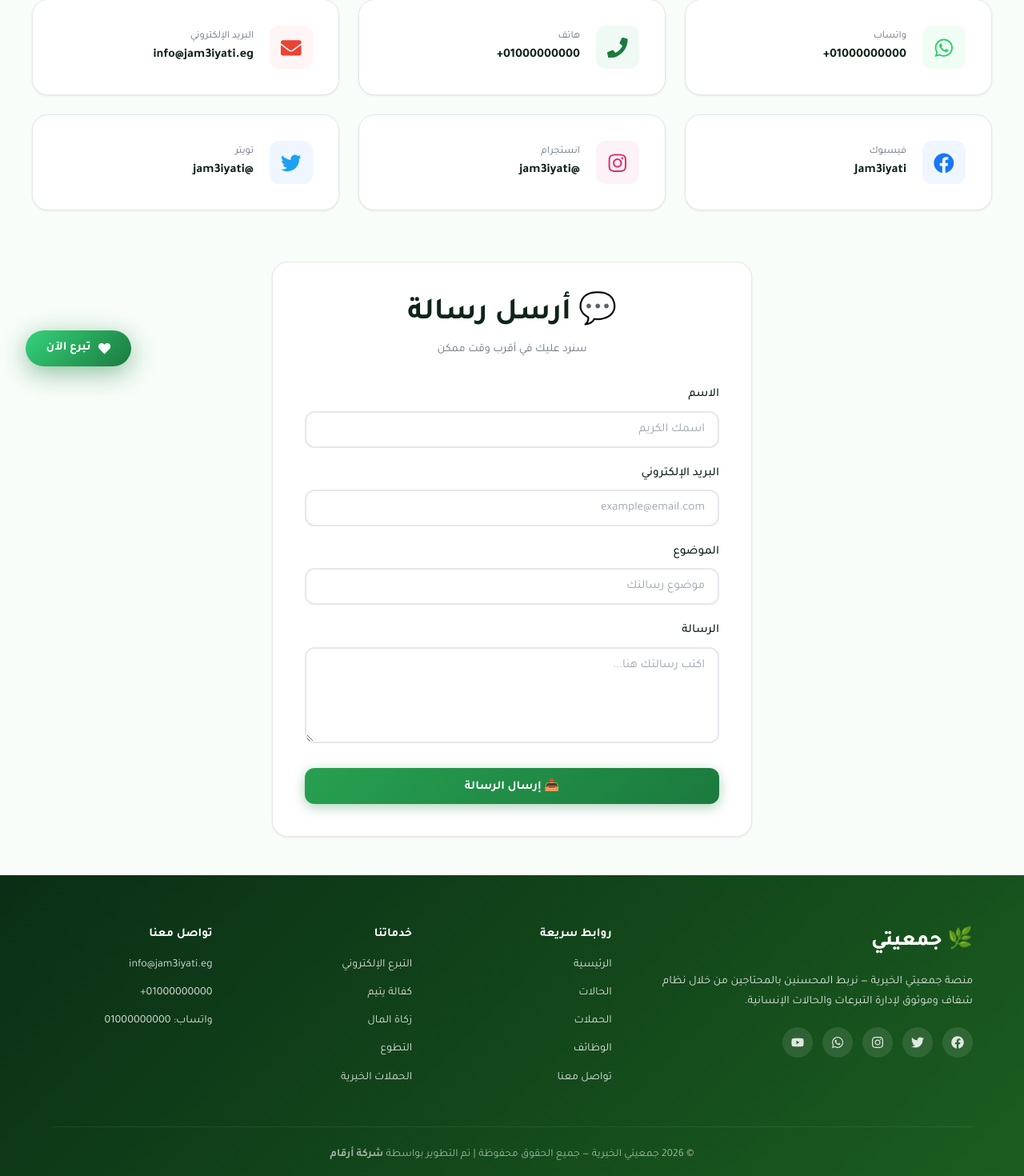
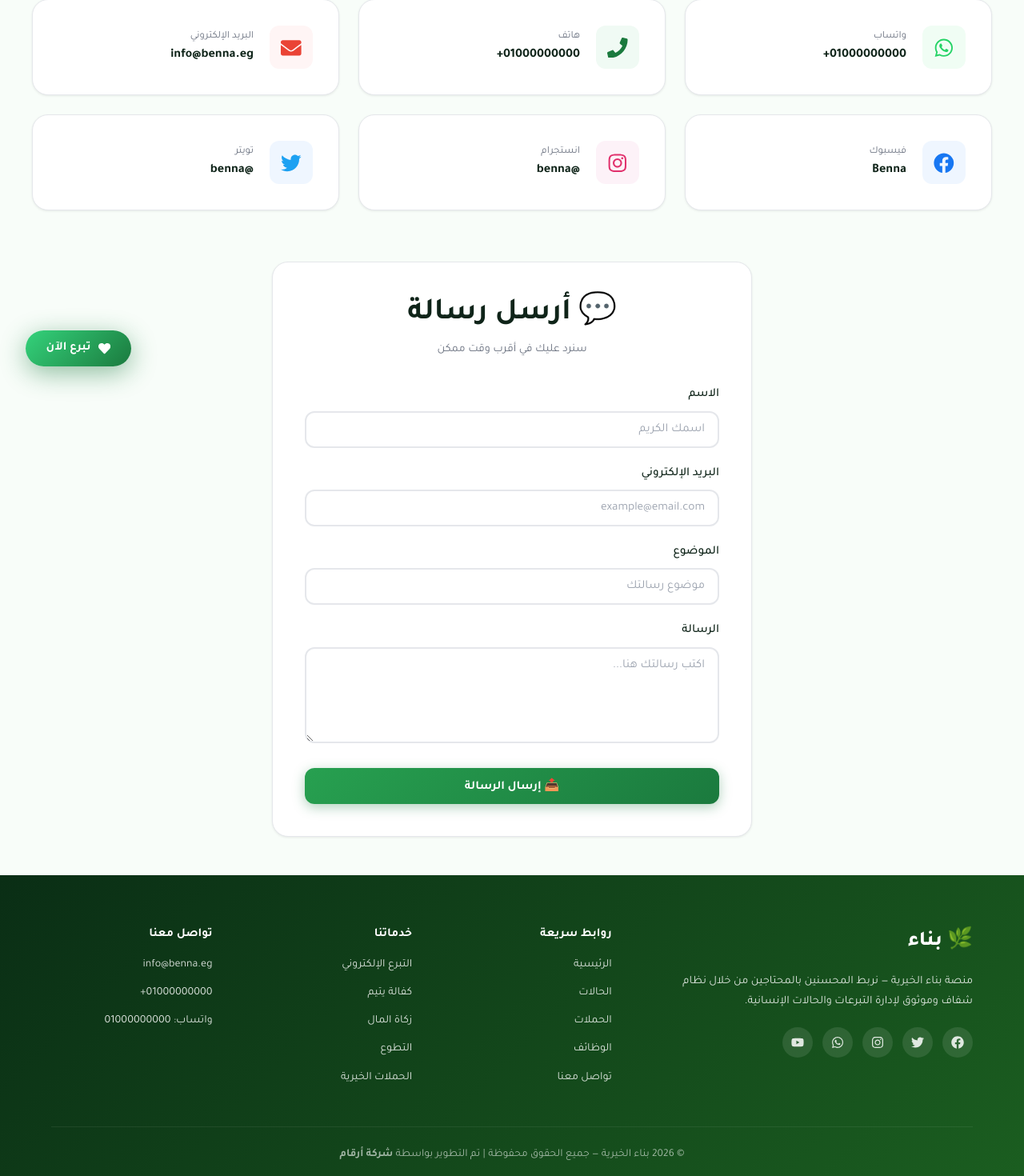
Before and after one commit to mohammedtarek206/gam3itii, a React (Vite) app in the folder client/: page /contact in a window 1280 px wide. Shown: the part 310-1780 px from the top of the page at 80% size. Built offline with nearby package versions, Linux system fonts and the light colour scheme.

Commit message:
Rebranding: Change project name from Jam3iyati to Benna (بناء)

```diff
--- a/client/index.html
+++ b/client/index.html
@@ -4,11 +4,11 @@
     <meta charset="UTF-8" />
     <link rel="icon" type="image/svg+xml" href="/favicon.svg" />
     <meta name="viewport" content="width=device-width, initial-scale=1.0" />
-    <meta name="description" content="جمعيتي - منصة الخير الرقمية لإدارة التبرعات والحالات الإنسانية في مصر" />
+    <meta name="description" content="بناء - منصة الخير الرقمية لإدارة التبرعات والحالات الإنسانية في مصر" />
     <meta name="keywords" content="تبرع, جمعية خيرية, مساعدة, إحسان, زكاة, كفالة يتيم" />
-    <meta property="og:title" content="جمعيتي - منصة الخير الرقمية" />
-    <meta property="og:description" content="ساهم في مساعدة المحتاجين من خلال منصة جمعيتي الخيرية" />
-    <title>جمعيتي — منصة الخير الرقمية</title>
+    <meta property="og:title" content="بناء - منصة الخير الرقمية" />
+    <meta property="og:description" content="ساهم في مساعدة المحتاجين من خلال منصة بناء الخيرية" />
+    <title>بناء — منصة الخير الرقمية</title>
   </head>
   <body>
     <div id="root"></div>
--- a/client/src/components/Footer.jsx
+++ b/client/src/components/Footer.jsx
@@ -7,8 +7,8 @@ export default function Footer() {
       <div className="container">
         <div className="footer-grid">
           <div className="footer-brand">
-            <div className="logo">🌿 جمعيتي</div>
-            <p>منصة جمعيتي الخيرية — نربط المحسنين بالمحتاجين من خلال نظام شفاف وموثوق لإدارة التبرعات والحالات الإنسانية.</p>
+            <div className="logo">🌿 بناء</div>
+            <p>منصة بناء الخيرية — نربط المحسنين بالمحتاجين من خلال نظام شفاف وموثوق لإدارة التبرعات والحالات الإنسانية.</p>
             <div className="footer-social">
               <a href="#" aria-label="Facebook"><FaFacebook /></a>
               <a href="#" aria-label="Twitter"><FaTwitter /></a>
@@ -40,14 +40,14 @@ export default function Footer() {
           <div className="footer-col">
             <h4>تواصل معنا</h4>
             <ul>
-              <li><a href="mailto:info@jam3iyati.eg">info@jam3iyati.eg</a></li>
+              <li><a href="mailto:info@benna.eg">info@benna.eg</a></li>
               <li><a href="tel:+201000000000">01000000000+</a></li>
               <li><a href="#">واتساب: 01000000000</a></li>
             </ul>
           </div>
         </div>
         <div className="footer-bottom">
-          <p>© {new Date().getFullYear()} جمعيتي الخيرية — جميع الحقوق محفوظة | تم التطوير بواسطة <strong>شركة أرقام</strong></p>
+          <p>© {new Date().getFullYear()} بناء الخيرية — جميع الحقوق محفوظة | تم التطوير بواسطة <strong>شركة أرقام</strong></p>
         </div>
       </div>
     </footer>
--- a/client/src/components/Navbar.jsx
+++ b/client/src/components/Navbar.jsx
@@ -72,7 +72,7 @@ export default function Navbar() {
       <nav className={`navbar${scrolled ? ' scrolled' : ''}`}>
         <div className="navbar-inner">
           <Link to="/" className="navbar-logo">
-            🌿 جمعيتي
+            🌿 {t('nav.brand')}
           </Link>
 
           <div className="navbar-links">
--- a/client/src/i18n/ar.json
+++ b/client/src/i18n/ar.json
@@ -11,12 +11,13 @@
         "register": "إنشاء حساب",
         "dashboard": "لوحتي",
         "admin": "لوحة التحكم",
-        "logout": "تسجيل الخروج"
+        "logout": "تسجيل الخروج",
+        "brand": "بناء"
       },
       "home": {
         "hero_title": "معًا نصنع",
         "hero_highlight": "الفارق",
-        "hero_sub": "منصة جمعيتي تربط المحتاجين بالمحسنين. ساهم في إحداث تغيير حقيقي في حياة الناس.",
+        "hero_sub": "منصة بناء تربط المحتاجين بالمحسنين. ساهم في إحداث تغيير حقيقي في حياة الناس.",
         "donate_now": "تبرع الآن",
         "explore_cases": "استعرض الحالات",
         "stats_donors": "متبرع كريم",
--- a/client/src/i18n/en.json
+++ b/client/src/i18n/en.json
@@ -11,12 +11,13 @@
         "register": "Register",
         "dashboard": "My Dashboard",
         "admin": "Admin Panel",
-        "logout": "Logout"
+        "logout": "Logout",
+        "brand": "Benna"
       },
       "home": {
         "hero_title": "Together We",
         "hero_highlight": "Make a Difference",
-        "hero_sub": "Jam3iyati connects those in need with generous donors. Help create real change in people's lives.",
+        "hero_sub": "Benna connects those in need with generous donors. Help create real change in people's lives.",
         "donate_now": "Donate Now",
         "explore_cases": "Explore Cases",
         "stats_donors": "Generous Donors",
--- a/client/src/pages/ActivitiesPage.jsx
+++ b/client/src/pages/ActivitiesPage.jsx
@@ -265,7 +265,7 @@ export default function ActivitiesPage() {
       <div className="page-header">
         <div className="container">
           <h1>🎯 الأنشطة والفعاليات</h1>
-          <p>اكتشف أنشطة جمعيتي وسجّل في الفعاليات القادمة</p>
+          <p>اكتشف أنشطة بناء وسجّل في الفعاليات القادمة</p>
         </div>
       </div>
 
--- a/client/src/pages/AdminDashboard.jsx
+++ b/client/src/pages/AdminDashboard.jsx
@@ -163,7 +163,7 @@ export default function AdminDashboard() {
     <div className="admin-layout">
       {/* Sidebar */}
       <aside className="admin-sidebar">
-        <div className="admin-sidebar-logo">🌿 جمعيتي <span>Admin</span></div>
+        <div className="admin-sidebar-logo">🌿 بناء <span>Admin</span></div>
         <nav className="admin-nav">
           {NAV_ITEMS.map((item) => (
             <button key={item.key} className={`admin-nav-item${tab === item.key ? ' active' : ''}`} onClick={() => setTab(item.key)}>
--- a/client/src/pages/ContactPage.jsx
+++ b/client/src/pages/ContactPage.jsx
@@ -4,10 +4,10 @@ export default function ContactPage() {
   const contacts = [
     { icon: <FaWhatsapp style={{ color: '#25D366' }} />, label: 'واتساب', value: '01000000000+', href: 'https://wa.me/201000000000', bg: '#f0fdf4' },
     { icon: <FaPhone style={{ color: 'var(--primary)' }} />, label: 'هاتف', value: '01000000000+', href: 'tel:+201000000000', bg: 'var(--secondary)' },
-    { icon: <FaEnvelope style={{ color: '#ea4335' }} />, label: 'البريد الإلكتروني', value: 'info@jam3iyati.eg', href: 'mailto:info@jam3iyati.eg', bg: '#fff5f5' },
-    { icon: <FaFacebook style={{ color: '#1877f2' }} />, label: 'فيسبوك', value: 'Jam3iyati', href: '#', bg: '#eff6ff' },
-    { icon: <FaInstagram style={{ color: '#e1306c' }} />, label: 'انستجرام', value: '@jam3iyati', href: '#', bg: '#fdf2f8' },
-    { icon: <FaTwitter style={{ color: '#1da1f2' }} />, label: 'تويتر', value: '@jam3iyati', href: '#', bg: '#eff6ff' },
+    { icon: <FaEnvelope style={{ color: '#ea4335' }} />, label: 'البريد الإلكتروني', value: 'info@benna.eg', href: 'mailto:info@benna.eg', bg: '#fff5f5' },
+    { icon: <FaFacebook style={{ color: '#1877f2' }} />, label: 'فيسبوك', value: 'Benna', href: '#', bg: '#eff6ff' },
+    { icon: <FaInstagram style={{ color: '#e1306c' }} />, label: 'انستجرام', value: '@benna', href: '#', bg: '#fdf2f8' },
+    { icon: <FaTwitter style={{ color: '#1da1f2' }} />, label: 'تويتر', value: '@benna', href: '#', bg: '#eff6ff' },
   ];
 
   return (
--- a/client/src/pages/JobsPage.jsx
+++ b/client/src/pages/JobsPage.jsx
@@ -37,7 +37,7 @@ export default function JobsPage() {
       <div className="page-header">
         <div className="container">
           <h1>💼 {t('jobs.title')}</h1>
-          <p>انضم لفريق جمعيتي وكن جزءاً من مسيرة الخير</p>
+          <p>انضم لفريق بناء وكن جزءاً من مسيرة الخير</p>
         </div>
       </div>
 
--- a/client/src/pages/LoginPage.jsx
+++ b/client/src/pages/LoginPage.jsx
@@ -1,10 +1,12 @@
 import { useState } from 'react';
 import { Link, useNavigate } from 'react-router-dom';
 import { useAuth } from '../context/AuthContext';
+import { useTranslation } from 'react-i18next';
 import toast from 'react-hot-toast';
 import { FaEye, FaEyeSlash } from 'react-icons/fa';
 
 export default function LoginPage() {
+  const { t } = useTranslation();
   const { login } = useAuth();
   const navigate = useNavigate();
   const [form, setForm] = useState({ email: '', password: '' });
@@ -27,7 +29,7 @@ export default function LoginPage() {
     <div className="auth-page">
       <div className="auth-card">
         <div className="auth-logo">
-          <h1>🌿 جمعيتي</h1>
+          <h1>🌿 {t('nav.brand')}</h1>
           <p style={{ color: 'var(--text-muted)', fontSize: '0.9rem' }}>منصة الخير الرقمية</p>
         </div>
         <h2>تسجيل الدخول</h2>
--- a/client/src/pages/RegisterPage.jsx
+++ b/client/src/pages/RegisterPage.jsx
@@ -1,9 +1,11 @@
 import { useState } from 'react';
 import { Link, useNavigate } from 'react-router-dom';
 import { useAuth } from '../context/AuthContext';
+import { useTranslation } from 'react-i18next';
 import toast from 'react-hot-toast';
 
 export default function RegisterPage() {
+  const { t } = useTranslation();
   const { register } = useAuth();
   const navigate = useNavigate();
   const [form, setForm] = useState({ name: '', email: '', password: '', confirm: '' });
@@ -27,7 +29,7 @@ export default function RegisterPage() {
     <div className="auth-page">
       <div className="auth-card">
         <div className="auth-logo">
-          <h1>🌿 جمعيتي</h1>
+          <h1>🌿 {t('nav.brand')}</h1>
           <p style={{ color: 'var(--text-muted)', fontSize: '0.9rem' }}>انضم لمجتمع الخير</p>
         </div>
         <h2>إنشاء حساب جديد</h2>
--- a/package.json
+++ b/package.json
@@ -1,5 +1,5 @@
 {
-  "name": "jam3iyati-root",
+  "name": "benna-root",
   "version": "1.0.0",
   "private": true,
   "scripts": {
```
Also changed, not shown: 2 other files (tests, documents, lock files or other folders).
